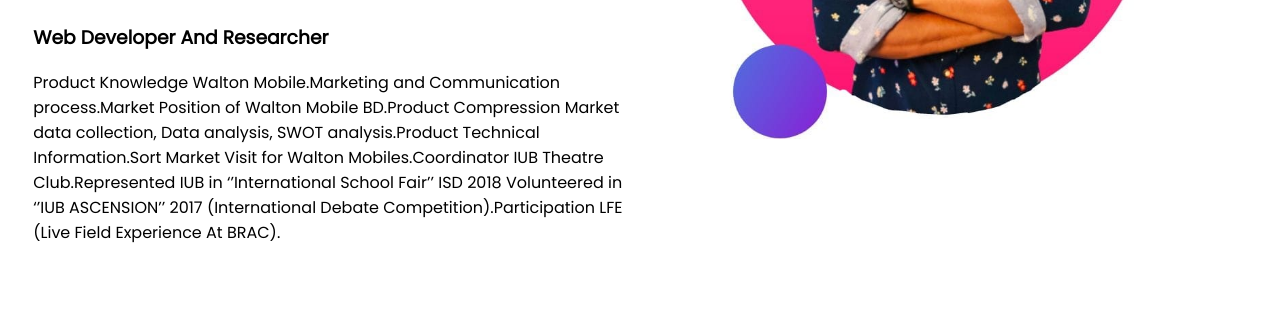
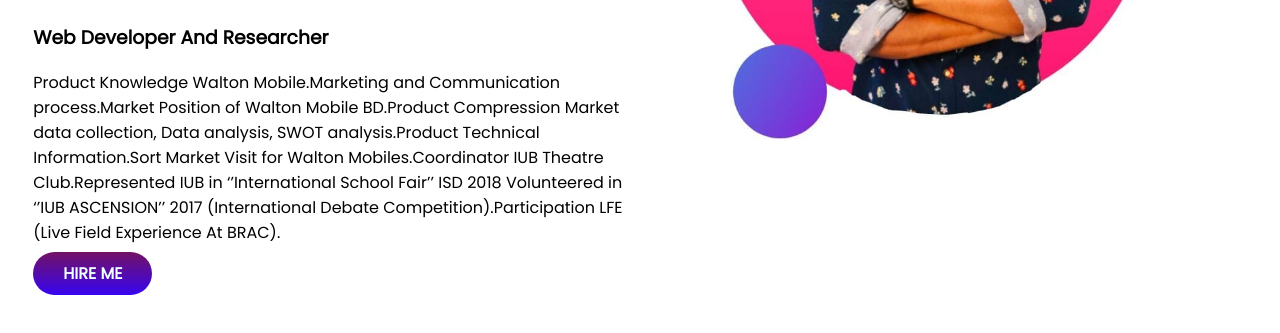
Before and after one commit to FoysalBhuiyann/develop-portfolio, a plain HTML site: page index.html in a window 1280 px wide. Shown: the part 335-668 px from the top of the page. Drawn offline with Linux system fonts and the light colour scheme.

Commit message:
add something

```diff
--- a/index.html
+++ b/index.html
@@ -24,6 +24,8 @@
                 ‘’International School Fair’’ ISD 2018
                 Volunteered in ‘’IUB ASCENSION’’ 2017 (International Debate Competition).Participation LFE (Live Field
                 Experience At BRAC).</p>
+            <a class="link-button" target="_blank"
+                href="https://www.linkedin.com/in/oliahamed-foysalbhuiyan-9830321ab/">HIRE ME</a>
         </div>
 
         <div class="half-width">
--- a/style.css
+++ b/style.css
@@ -22,3 +22,12 @@ section {
 .half-width img {
     width: 80%;
 }
+
+.link-button {
+    text-decoration: none;
+    padding: 10px 30px;
+    color: azure;
+    border-radius: 45px;
+    background-image: linear-gradient(rgb(114, 18, 101), rgb(55, 4, 240));
+    font-weight: 700;
+}
```
